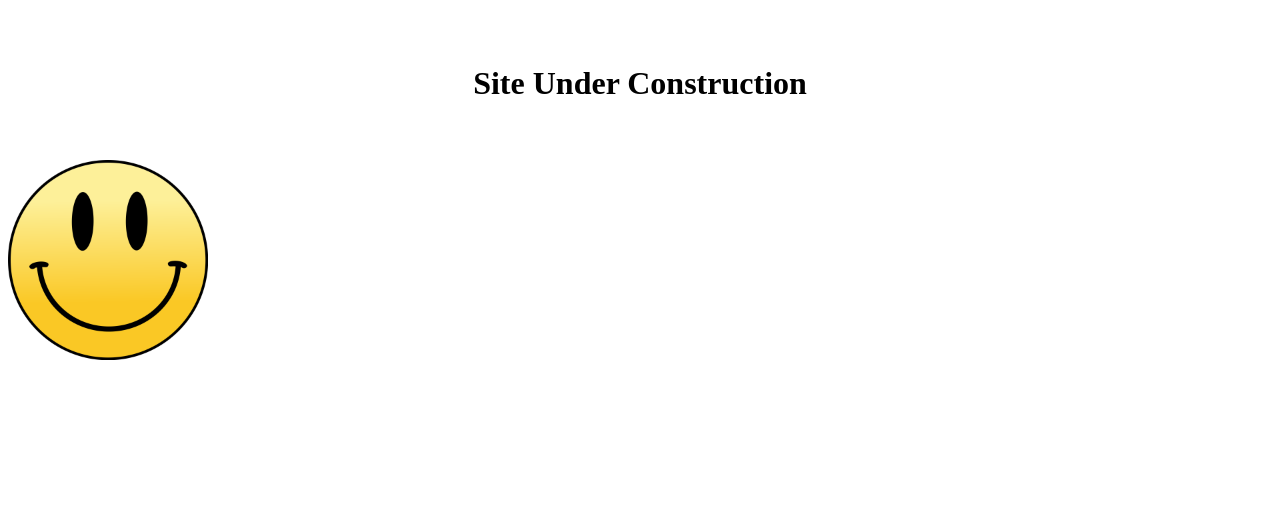
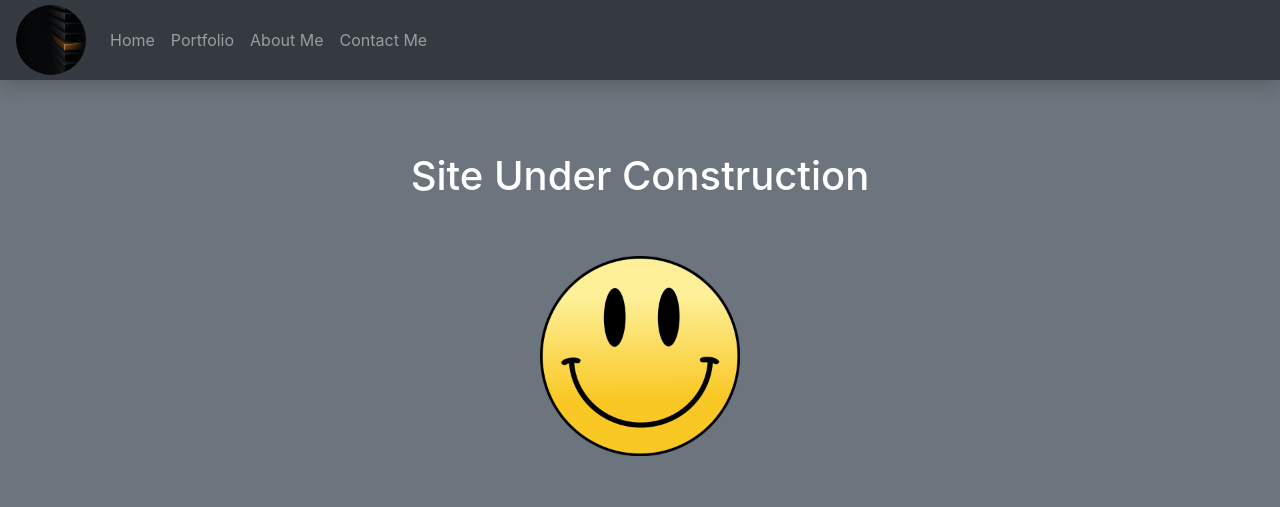
Before and after one commit to HumaHissam/CSSFinalWeek, a plain HTML site: page UnderConstruction.html in a window 1280 px wide. Drawn offline with nearby package versions, Linux system fonts and the light colour scheme.

Commit message:
final changes for CSS/bootstrap module

```diff
--- a/UnderConstruction.html
+++ b/UnderConstruction.html
@@ -1,16 +1,51 @@
 <!DOCTYPE html>
 <html>
     <head>
-<title>Under Construction</title>
-<link rel="stylesheet" href="style.css">
+        <meta charset='utf-8'>
+        <meta name='viewport' content='width=device-width, initial-scale=1'>
+        <title>UnderConstruction</title>
+        <link rel="stylesheet" href="https://stackpath.bootstrapcdn.com/bootstrap/4.5.0/css/bootstrap.min.css"  integrity="sha384-9aIt2nRpC12Uk9gS9baDl411NQApFmC26EwAOH8WgZl5MYYxFfc+NcPb1dKGj7Sk" crossorigin="anonymous"/>
+        <link rel="stylesheet" type="text/css" href="style.css">
     </head>
-    <body>
-        <br>
-        <br>
-<h1 style="text-align:center;"> Site Under Construction</h1>
-<br>
-<br>
 
-<img src="./assets/SmilyFace.jpg" alt="Smily face" height="200" width="200" >
+    <body class="bg-secondary">
+        <!-- Navigation Bar -->
+
+        <nav class="navbar navbar-expand-lg navbar-dark bg-dark py-0 shadow">
+            <a href="" class="navbar-brand">
+                <img src="./assets/shelve.jpg" alt="Company Logo" class="rounded-circle" height="70" width="70" >
+                </a>
+                <button class="navbar-toggler" data-toggle="collapse" data-target="#navContent">
+                    <span class="navbar-toggler-icon"></span>
+                </button>
+
+                <div class="collapse navbar-collapse" id="navContent">
+                    <ul class="navbar-nav">
+                        <li class="navbar-item"><a href="index.html" class="nav-link"> Home</a></li>
+                        <li class="navbar-item"><a href="Portfolio.html" class="nav-link"> Portfolio</a></li>
+                        <li class="navbar-item"><a href="About.html" class="nav-link"> About Me</a></li>
+                        <li class="navbar-item"><a href="Contact.html" class="nav-link">Contact Me</a></li>
+                    </ul>
+                </div>
+        </nav>
+
+        <section id="UnderConstruction">
+
+                <div class="container-fluid py-5 bg-secondary">
+                    <div class="row align-items-center justify-content-center text-white text-center">
+                        <div class="col-lg-8">
+                            <br>
+                            <h1 style="text-align:center;"> Site Under Construction</h1>
+                            <br>
+                            <br>
+                            <img src="./assets/SmilyFace.jpg" alt="Smily face" height="200" width="200" >
+                        </div>
+                    </div>
+                </div>
+        </section>
+
+        <script src="https://code.jquery.com/jquery-3.5.1.slim.min.js" integrity="sha384-DfXdz2htPH0lsSSs5nCTpuj/zy4C+OGpamoFVy38MVBnE+IbbVYUew+OrCXaRkfj" crossorigin="anonymous"></script>
+        <script src="https://cdn.jsdelivr.net/npm/popper.js@1.16.0/dist/umd/popper.min.js" integrity="sha384-Q6E9RHvbIyZFJoft+2mJbHaEWldlvI9IOYy5n3zV9zzTtmI3UksdQRVvoxMfooAo" crossorigin="anonymous"></script>
+        <script src="https://stackpath.bootstrapcdn.com/bootstrap/4.5.0/js/bootstrap.min.js" integrity="sha384-OgVRvuATP1z7JjHLkuOU7Xw704+h835Lr+6QL9UvYjZE3Ipu6Tp75j7Bh/kR0JKI" crossorigin="anonymous"></script>
     </body>
 </html>
--- a/style.css
+++ b/style.css
@@ -1,7 +1,8 @@
 .mainHeader{
     height: 100vh;
     min-height: 40em;
-   background-image: url(./assets/shelve.jpg);
+    /*bg image does not show globally but works locally.*/
+  /* background-image: url(./assets/shelve.jpg);*/
     background-size: cover;
     background-position: center;
     background-repeat: no-repeat;
```
Also changed, not shown: Portfolio.html (+19 -53 lines), index.html (+7 -8 lines).
